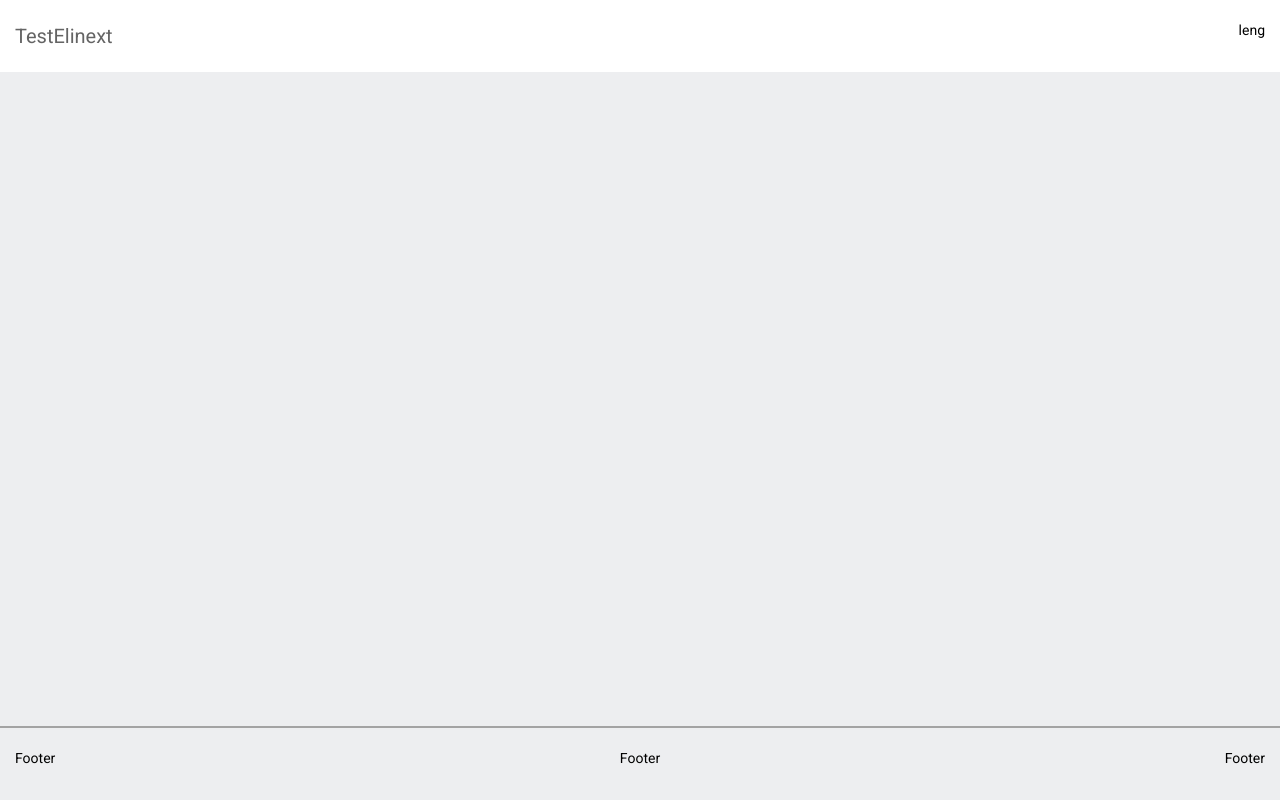
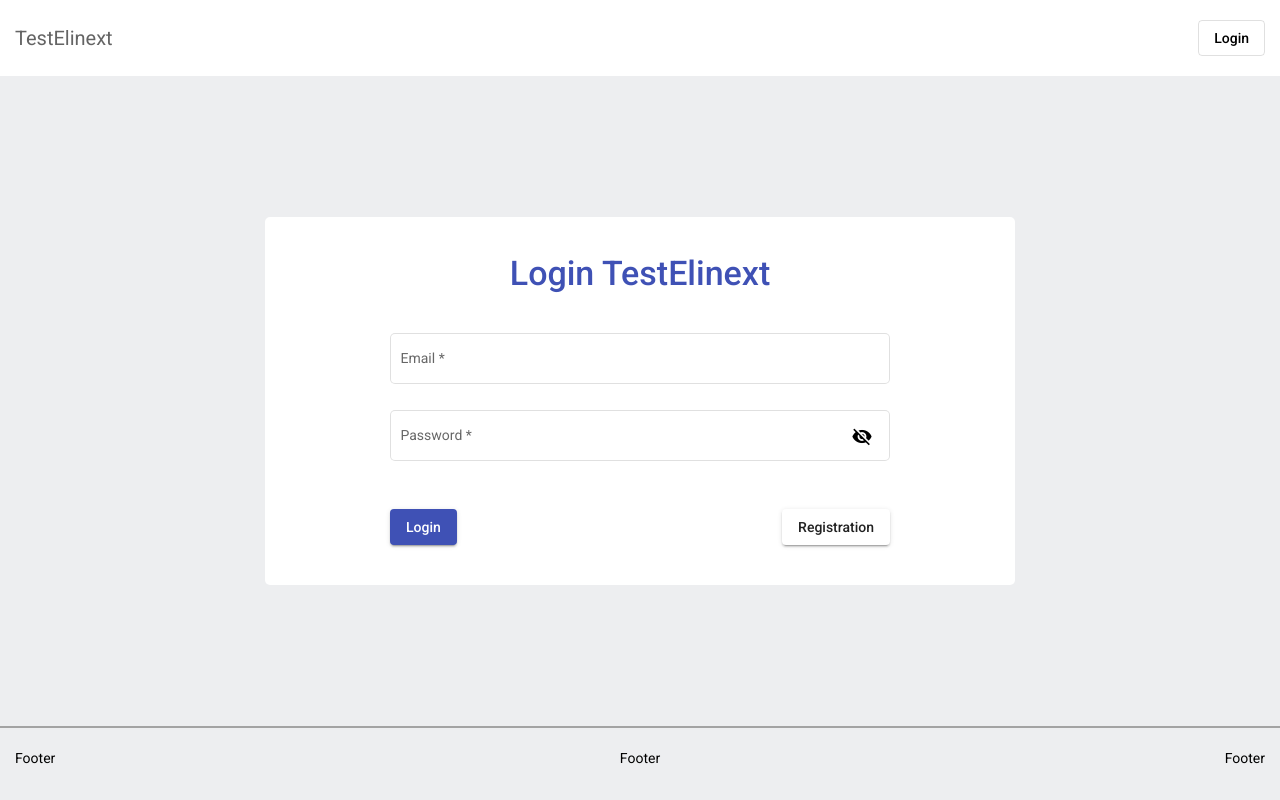
Before and after one commit to iskonplus/testElinext, an Angular app: page /login in a window 1280 px wide. Before the commit this address led to /. Built offline with nearby package versions, Linux system fonts and the light colour scheme.

Commit message:
add login & logout

```diff
--- a/src/app/app-routing.module.ts
+++ b/src/app/app-routing.module.ts
@@ -7,6 +7,7 @@ import { UserPageComponent } from './pages/user-page/user-page.component';
 
 const routes: Routes = [
 	{ path: '', component: UserLoginComponent},
+	{ path: 'login', component: UserLoginComponent},
 	{ path: 'registration', component: RegistrationComponent},
 	{ path: 'user', component: UserPageComponent},
 ];
--- a/src/app/app.module.ts
+++ b/src/app/app.module.ts
@@ -10,6 +10,7 @@ import { UserLoginModule } from './pages/user-login/user-login.module';
 import { BrowserAnimationsModule } from '@angular/platform-browser/animations';
 import { RegistrationModule } from './pages/registration/registration.module';
 import { UserPageModule } from './pages/user-page/user-page.module';
+import {MatButtonModule} from '@angular/material/button';
 
 
 @NgModule({
@@ -26,7 +27,8 @@ import { UserPageModule } from './pages/user-page/user-page.module';
     UserLoginModule,
     BrowserAnimationsModule,
     RegistrationModule,
-    UserPageModule
+    UserPageModule,
+    MatButtonModule
   ],
   providers: [],
   bootstrap: [AppComponent]
--- a/src/app/components/header/header.component.html
+++ b/src/app/components/header/header.component.html
@@ -1,7 +1,11 @@
 <header>
   <div class="container">
     <a href="/">TestElinext</a>
-    <p>leng</p>
-    <p *ngIf="title">{{title}}</p>
+    <div class="wrapper_log">
+      <p *ngIf="title">{{title}}</p>
+      <button mat-stroked-button *ngIf="!title"(click)="clickLogIn()" >Login</button>
+      <button mat-stroked-button *ngIf="title" (click)="clickLogOut()" >Logout</button>
+    </div>
+
   </div>
 </header>
--- a/src/app/components/header/header.component.scss
+++ b/src/app/components/header/header.component.scss
@@ -5,6 +5,17 @@ display: flex;
 justify-content: space-between;
 align-items: center;
 padding: 20px 15px;
+}
+
+.wrapper_log{
+  display: flex;
+  align-items: center;
+
+  p{
+    margin: 0px 20px 0px 0px;
+    line-height: 0;
+  }
+
 }
 
 a{
--- a/src/app/components/header/header.component.ts
+++ b/src/app/components/header/header.component.ts
@@ -1,5 +1,7 @@
 import { Component, OnInit } from '@angular/core';
 import { UserLoginService } from 'src/app/services/user-login.service';
+import { Router } from '@angular/router';
+
 
 @Component({
   selector: 'app-header',
@@ -10,14 +12,24 @@ export class HeaderComponent implements OnInit {
   title = '';
 
 
-  constructor(private userLoginService: UserLoginService) { }
+  constructor(private userLoginService: UserLoginService, private router: Router) { }
 
 
   ngOnInit(): void {
-    // this.userLoginService.getFirstName();
     this.userLoginService.userFullName$.subscribe(name => {
       this.title = name;
     })
   }
 
+  clickLogOut() {
+    this.userLoginService.logOut();
+    this.router.navigate(['/']);
+    this.title = '';
+  }
+
+  clickLogIn() {
+    this.router.navigate(['/', 'login']);
+  }
+
+
 }
--- a/src/app/pages/user-page/user-page.component.ts
+++ b/src/app/pages/user-page/user-page.component.ts
@@ -1,4 +1,5 @@
 import { Component, OnInit } from '@angular/core';
+import { UserLoginService } from 'src/app/services/user-login.service';
 import { UserPageService } from 'src/app/services/user-page.service';
 
 
@@ -30,9 +31,10 @@ export class UserPageComponent implements OnInit {
   usersInfo: UserInfo[] = [];
 
 
-  constructor(private userPageService: UserPageService) { }
+  constructor(private userPageService: UserPageService, private userLoginService: UserLoginService) { }
 
   ngOnInit(): void {
+    this.userLoginService.getFirstName();
     this.user = this.userPageService.getActiveUserInfo();
     this.usersInfo = this.userPageService.getUsersInfo().filter((el: UserInfo) => {
       return el.email !== this.user.email && el.password !== this.user.password;
--- a/src/app/services/user-login.service.ts
+++ b/src/app/services/user-login.service.ts
@@ -22,6 +22,7 @@ export class UserLoginService {
   userFullName = this.userFullName$.asObservable();
 
   getFirstName() {
+    this.activeUser = JSON.parse(localStorage.getItem('activeUser') || '')
     this.userFullName$.next(this.activeUser.firstName);
     return this.activeUser.firstName;
   }
@@ -32,11 +33,14 @@ export class UserLoginService {
       if ((el.email === data.email && el.password === data.password)) {
         this.checkLog = true;
         this.activeUser = el;
-        this.getFirstName();
         localStorage.setItem('activeUser', JSON.stringify(this.activeUser));
       }
     })
     return this.checkLog;
+  }
+
+  logOut(){
+    localStorage.removeItem('activeUser');
   }
 
 
```
